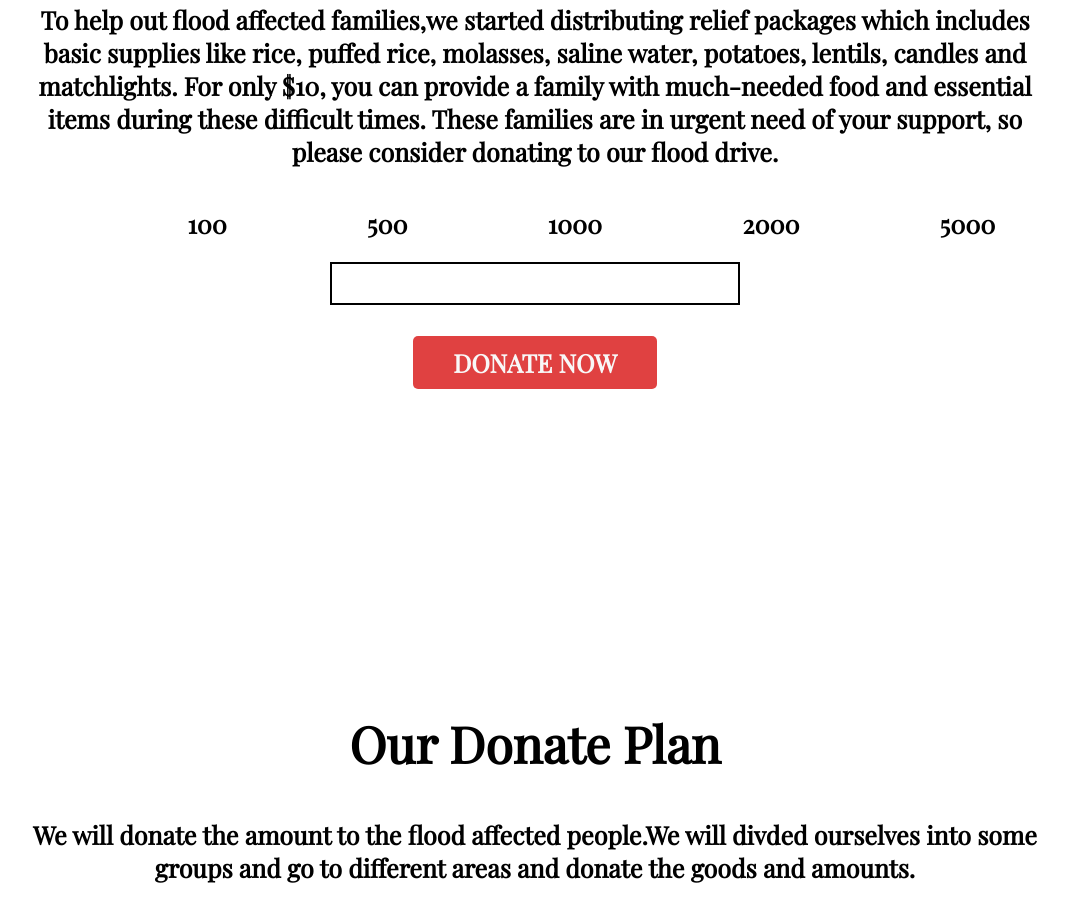
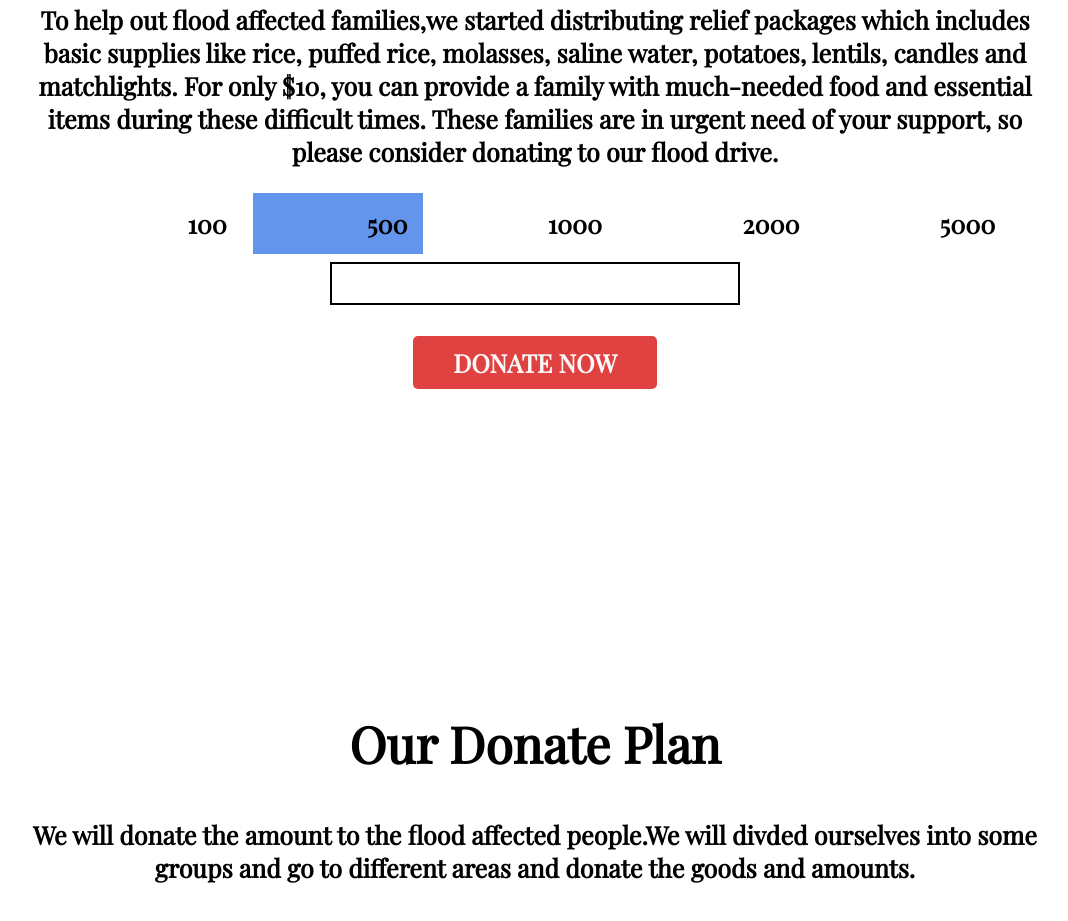
Before and after one commit to mirazchowdhury/make-a-donation, a plain HTML site: page index.html in a window 1280 px wide. Shown: the part 1218-2139 px from the top of the page, without its empty margins (105-1173 px from the left). Drawn offline with nearby package versions, Linux system fonts and the light colour scheme.

Commit message:
eleventh

```diff
--- a/index.html
+++ b/index.html
@@ -47,7 +47,7 @@
         <div>
             <ul>
                 <li><a href="">100</a></li>
-                <li><a href="">500</a></li>
+                <li class="select"><a href="">500</a></li>
                 <li><a href="">1000</a></li>
                 <li><a href="">2000</a></li>
                 <li><a href="">5000</a></li>
--- a/style.css
+++ b/style.css
@@ -60,9 +60,9 @@ li a {
     text-decoration: none;
 }
 
-li a:hover {
-    background-color: rgb(224, 65, 65);
-    background-size: cover;
+.select {
+    box-sizing: border-box;
+    background-color: cornflowerblue;
 }
 
 input {
```
